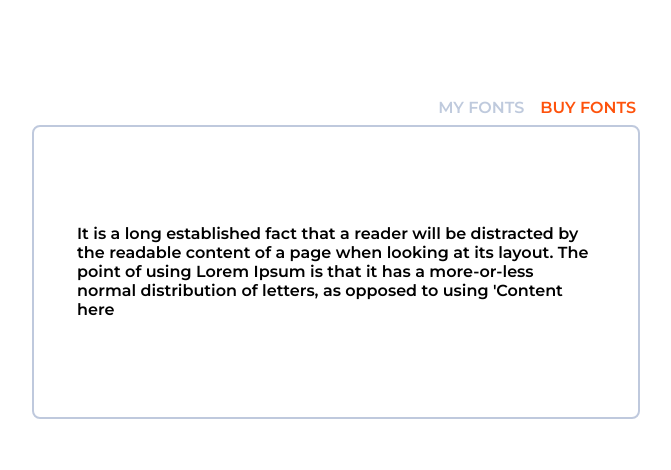
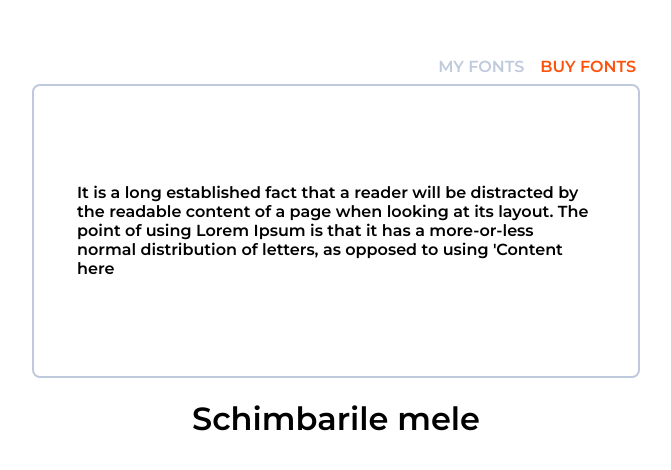
Before and after one commit to M-petrov21/test-BEM, a website: page index.html in a window 1280 px wide. Shown: the part 142-612 px from the top of the page, without its empty margins (304-975 px from the left). Drawn offline with Linux system fonts and the light colour scheme.

Commit message:
first commit

```diff
--- a/index.html
+++ b/index.html
@@ -64,7 +64,12 @@
             </div>
         </label>
     </div>
+
+
+
+
 </section>
+<h1>Schimbarile mele</h1>
 
 <script src="index.js"></script>
 </body>
```
